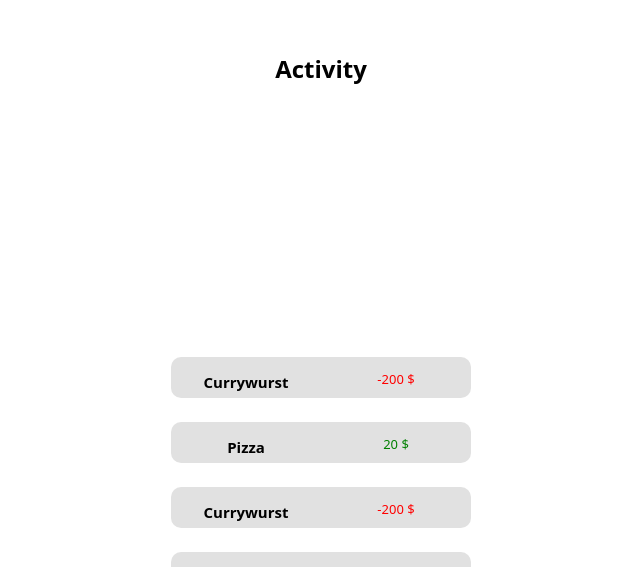
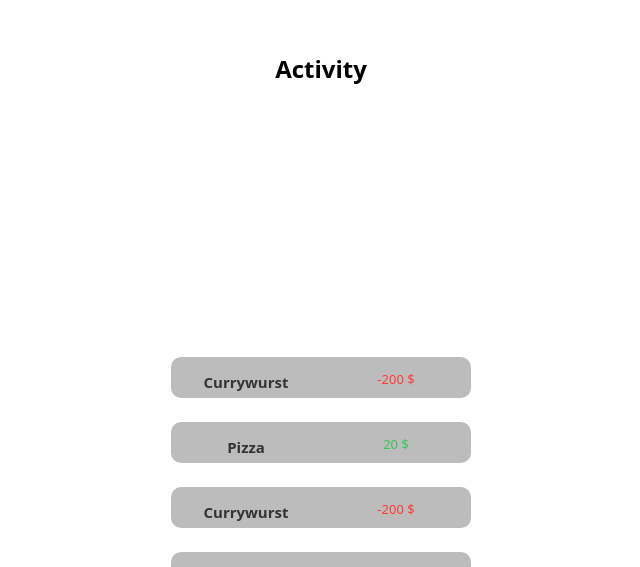
Before and after one commit to d-opri/Kroko-Capstone, a Next.js app: page /activity in a window 1280 px wide. Shown: the part 220-787 px from the top of the page, without its empty margins (319-959 px from the left). Built offline with nearby package versions, Linux system fonts and the light colour scheme.

Commit message:
added global styles

```diff
--- a/components/List.js
+++ b/components/List.js
@@ -10,7 +10,14 @@ export default function List(props) {
             <ListItemLayout>
               <ListTitleText>{item.title}</ListTitleText>
 
-              <AmountText style={{ color: item.amount > 0 ? "green" : "red" }}>
+              <AmountText
+                style={{
+                  color:
+                    item.amount > 0
+                      ? "var(--positive-balance)"
+                      : "var(--negative-balance)",
+                }}
+              >
                 {item.amount} $
               </AmountText>
             </ListItemLayout>
@@ -34,7 +41,7 @@ const ListItemLayout = styled.div`
   flex-direction: row;
   width: 300px;
   height: 2.57em;
-  background: #e1e1e1;
+  background: var(--clr-secondary);
   border-radius: 0.63em;
 `;
 
@@ -42,7 +49,7 @@ const ListTitleText = styled.h3`
   width: 100%;
   font-size: 15px;
   text-align: center;
-  color: #000000;
+  color: var(--clr-primary);
 `;
 
 const AmountText = styled.p`
--- a/styles.js
+++ b/styles.js
@@ -1,6 +1,20 @@
 import { createGlobalStyle } from "styled-components";
 
 export default createGlobalStyle`
+  :root {
+    --fs-title: 2rem;
+    --fs-subtitle: 1.4rem;
+    --fs-caption: 1.2rem;
+    --fs-links: 1rem;
+
+    --clr-primary: rgba(52, 52, 52, 1);
+    --clr-secondary: rgba(189, 188, 188, 1);
+    --clr-accent: rgba(90, 90, 90, 1);
+    --negative-balance: rgba(255, 59, 48, 1);
+    --positive-balance: rgba(52, 199, 89, 1);
+
+  }
+
   *,
   *::before,
   *::after {
```
